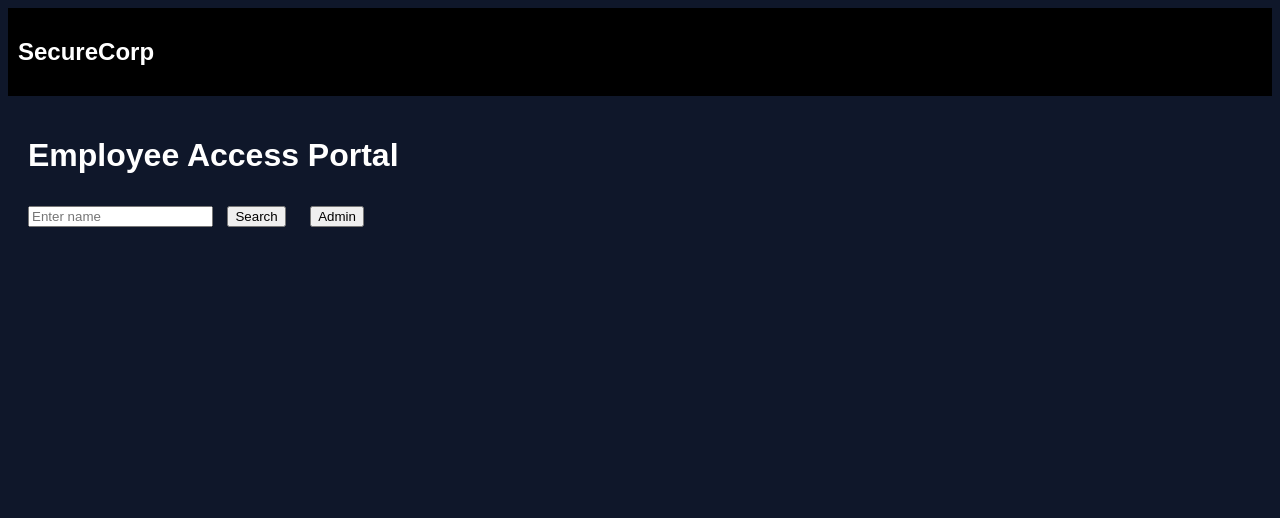
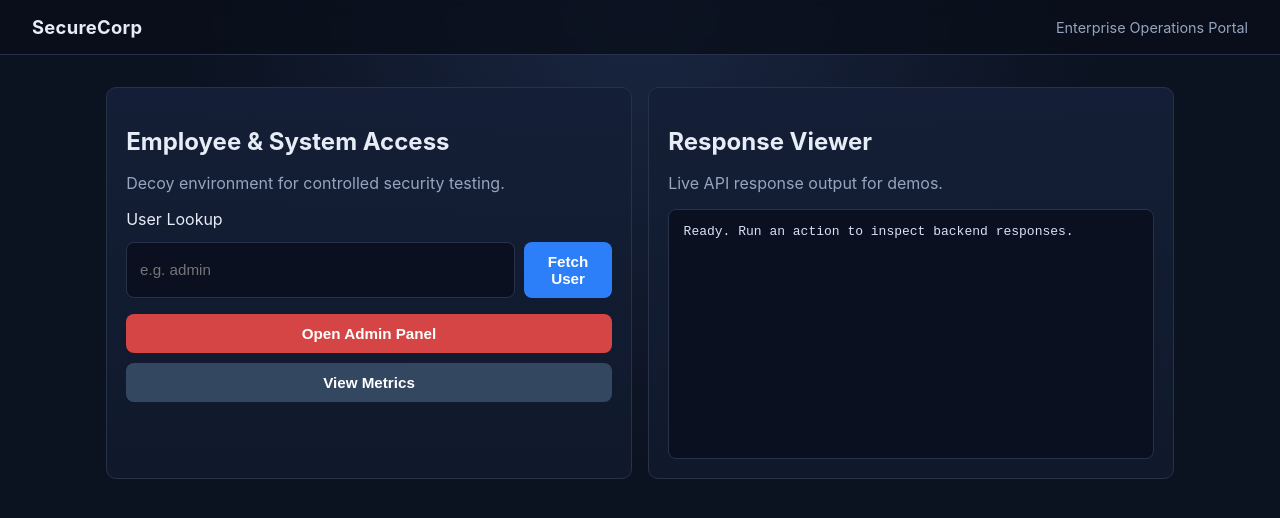
Before and after one commit to totechan23/decoy, a plain HTML site: page decoy_app/frontend/index.html in a window 1280 px wide. Drawn offline with Linux system fonts and the light colour scheme.

Commit message:
Build multi-tier containerized decoy enterprise simulation

```diff
--- a/decoy_app/backend/package.json
+++ b/decoy_app/backend/package.json
@@ -1,6 +1,11 @@
 {
   "name": "securecorp-backend",
   "version": "1.0.0",
+  "description": "Intentionally vulnerable decoy backend for cybersecurity simulations",
+  "main": "server.js",
+  "scripts": {
+    "start": "node server.js"
+  },
   "dependencies": {
     "express": "^4.18.2",
     "pg": "^8.11.0"
--- a/decoy_app/frontend/index.html
+++ b/decoy_app/frontend/index.html
@@ -1,29 +1,41 @@
 <!DOCTYPE html>
-<html>
+<html lang="en">
 <head>
-<meta charset="UTF-8">
-<title>SecureCorp Portal</title>
-<link rel="stylesheet" href="style.css">
+  <meta charset="UTF-8">
+  <meta name="viewport" content="width=device-width, initial-scale=1.0">
+  <title>SecureCorp Enterprise Portal</title>
+  <link rel="stylesheet" href="style.css">
 </head>
+<body>
+  <header class="navbar">
+    <div class="brand">SecureCorp</div>
+    <div class="tag">Enterprise Operations Portal</div>
+  </header>
 
-<body>
-<div class="navbar">
-<h2>SecureCorp</h2>
-</div>
+  <main class="layout">
+    <section class="panel">
+      <h1>Employee & System Access</h1>
+      <p class="subtitle">Decoy environment for controlled security testing.</p>
 
-<div class="container">
+      <label for="username">User Lookup</label>
+      <div class="controls">
+        <input id="username" placeholder="e.g. admin" autocomplete="off">
+        <button id="lookupBtn">Fetch User</button>
+      </div>
 
-<h1>Employee Access Portal</h1>
+      <div class="controls stacked">
+        <button id="adminBtn" class="danger">Open Admin Panel</button>
+        <button id="metricsBtn" class="secondary">View Metrics</button>
+      </div>
+    </section>
 
-<input id="username" placeholder="Enter name">
-<button onclick="getUser()">Search</button>
+    <section class="panel viewer">
+      <h2>Response Viewer</h2>
+      <p class="subtitle">Live API response output for demos.</p>
+      <pre id="output">Ready. Run an action to inspect backend responses.</pre>
+    </section>
+  </main>
 
-<button onclick="goAdmin()">Admin</button>
-
-<pre id="output"></pre>
-
-</div>
-
-<script src="script.js"></script>
+  <script src="script.js"></script>
 </body>
 </html>
--- a/decoy_app/frontend/script.js
+++ b/decoy_app/frontend/script.js
@@ -1,10 +1,42 @@
-async function getUser() {
-    const name = document.getElementById("username").value;
-    const res = await fetch(`/api/user?name=${name}`);
-    const data = await res.text();
-    document.getElementById("output").innerText = data;
+const output = document.getElementById('output');
+const username = document.getElementById('username');
+
+document.getElementById('lookupBtn').addEventListener('click', fetchUser);
+document.getElementById('adminBtn').addEventListener('click', fetchAdmin);
+document.getElementById('metricsBtn').addEventListener('click', fetchMetrics);
+
+username.addEventListener('keydown', (event) => {
+  if (event.key === 'Enter') {
+    fetchUser();
+  }
+});
+
+async function fetchAndRender(url) {
+  try {
+    const response = await fetch(url);
+    const contentType = response.headers.get('content-type') || '';
+
+    if (contentType.includes('application/json')) {
+      const data = await response.json();
+      output.textContent = JSON.stringify(data, null, 2);
+      return;
+    }
+
+    output.textContent = await response.text();
+  } catch (error) {
+    output.textContent = `Request failed: ${error.message}`;
+  }
 }
 
-function goAdmin() {
-    window.location.href = "/api/admin";
+function fetchUser() {
+  const value = username.value.trim();
+  fetchAndRender(`/api/user?name=${encodeURIComponent(value)}`);
 }
+
+function fetchAdmin() {
+  fetchAndRender('/api/admin');
+}
+
+function fetchMetrics() {
+  fetchAndRender('/api/metrics');
+}
--- a/decoy_app/frontend/style.css
+++ b/decoy_app/frontend/style.css
@@ -1,18 +1,115 @@
+:root {
+  --bg: #0b1220;
+  --panel: #111a2e;
+  --text: #e6edf7;
+  --muted: #96a5bf;
+  --accent: #2d7ff9;
+  --danger: #d64545;
+  --line: #27324a;
+}
+
+* {
+  box-sizing: border-box;
+}
+
 body {
-    background: #0f172a;
-    color: white;
-    font-family: Arial;
+  margin: 0;
+  background: radial-gradient(circle at top, #1a2642 0%, var(--bg) 45%);
+  color: var(--text);
+  font-family: Inter, Segoe UI, Roboto, Arial, sans-serif;
+  min-height: 100vh;
 }
 
 .navbar {
-    background: black;
-    padding: 10px;
+  display: flex;
+  justify-content: space-between;
+  align-items: center;
+  padding: 1rem 2rem;
+  border-bottom: 1px solid var(--line);
+  background: rgba(9, 14, 25, 0.8);
+  backdrop-filter: blur(8px);
 }
 
-.container {
-    padding: 20px;
+.brand {
+  font-size: 1.15rem;
+  font-weight: 700;
+  letter-spacing: 0.3px;
+}
+
+.tag {
+  color: var(--muted);
+  font-size: 0.9rem;
+}
+
+.layout {
+  max-width: 1100px;
+  margin: 2rem auto;
+  padding: 0 1rem;
+  display: grid;
+  gap: 1rem;
+  grid-template-columns: repeat(auto-fit, minmax(320px, 1fr));
+}
+
+.panel {
+  border: 1px solid var(--line);
+  border-radius: 10px;
+  background: linear-gradient(180deg, rgba(20, 31, 55, 0.98), rgba(16, 25, 43, 0.98));
+  padding: 1.2rem;
+}
+
+.subtitle {
+  margin-top: -0.2rem;
+  color: var(--muted);
+}
+
+.controls {
+  margin-top: 0.8rem;
+  display: flex;
+  gap: 0.6rem;
+}
+
+.controls.stacked {
+  margin-top: 1rem;
+  flex-direction: column;
+}
+
+input,
+button {
+  border-radius: 8px;
+  border: 1px solid var(--line);
+  font-size: 0.95rem;
+  padding: 0.7rem 0.8rem;
+}
+
+input {
+  width: 100%;
+  background: #0a1020;
+  color: var(--text);
 }
 
 button {
-    margin: 10px;
+  cursor: pointer;
+  background: var(--accent);
+  color: white;
+  border: none;
+  font-weight: 600;
 }
+
+button.secondary {
+  background: #344760;
+}
+
+button.danger {
+  background: var(--danger);
+}
+
+pre {
+  margin: 0;
+  background: #0a1020;
+  color: #d8e2f4;
+  padding: 0.9rem;
+  border-radius: 8px;
+  border: 1px solid var(--line);
+  min-height: 250px;
+  overflow: auto;
+}
```
Also changed, not shown: decoy_app/backend/controllers/metricsController.js (+12 -6 lines), decoy_app/backend/middleware/logger.js (+11 -2 lines), decoy_app/backend/services/dbService.js (+5 -4 lines), decoy_app/docker-compose.yml (+23 -8 lines), README.md, 1 other file.
